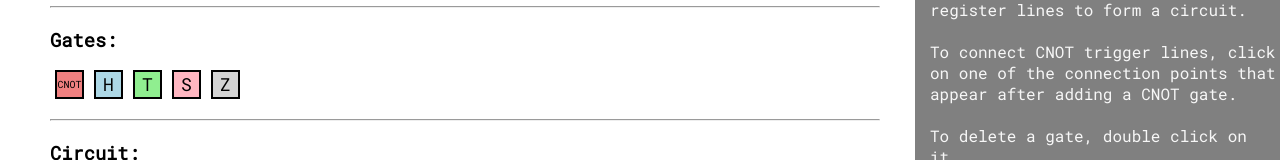
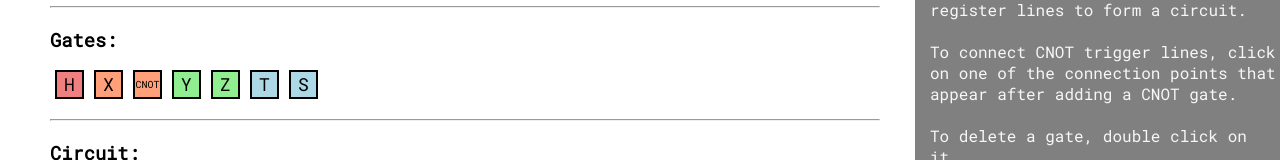
Before and after one commit to nrankin18/Quantum, a React (Create React App) app: page / in a window 1280 px wide. Shown: the part 146-306 px from the top of the page. Built offline with nearby package versions, Linux system fonts and the light colour scheme.

Commit message:
X Y gates

```diff
--- a/src/Gate.jsx
+++ b/src/Gate.jsx
@@ -196,6 +196,56 @@ class Gate extends Component {
             </span>
           </div>
         );
+      case "x":
+        return (
+          <div
+            className={
+              this.props.onDelete
+                ? "gate x noselect deletable"
+                : "gate x noselect"
+            }
+            {...this.props}
+            ref={this.props.innerRef}
+            onDoubleClick={(e) => {
+              if (this.props.onDelete)
+                this.props.onDelete(this.props.qubit, this.props.index, false);
+            }}
+          >
+            X
+            <span
+              className={
+                this.props.options.showGateMatrix ? "gate-tooltip" : "hidden"
+              }
+            >
+              <BlockMath math="\begin{bmatrix}0&1\\ 1&0\end{bmatrix}" />
+            </span>
+          </div>
+        );
+      case "y":
+        return (
+          <div
+            className={
+              this.props.onDelete
+                ? "gate y noselect deletable"
+                : "gate y noselect"
+            }
+            {...this.props}
+            ref={this.props.innerRef}
+            onDoubleClick={(e) => {
+              if (this.props.onDelete)
+                this.props.onDelete(this.props.qubit, this.props.index, false);
+            }}
+          >
+            Y
+            <span
+              className={
+                this.props.options.showGateMatrix ? "gate-tooltip" : "hidden"
+              }
+            >
+              <BlockMath math="\begin{bmatrix}0&-i\\ i&0\end{bmatrix}" />
+            </span>
+          </div>
+        );
       case "trigopt":
         return (
           <div
--- a/src/GateMenu.jsx
+++ b/src/GateMenu.jsx
@@ -14,7 +14,37 @@ class GateMenu extends Component {
             return (
               <div {...provided.droppableProps} ref={provided.innerRef}>
                 <span className="gate-wrapper">
-                  <Draggable key={1} draggableId={"cnot"} index={0}>
+                  <Draggable key={1} draggableId={"h"} index={0}>
+                    {(provided) => {
+                      return (
+                        <Gate
+                          {...provided.draggableProps}
+                          {...provided.dragHandleProps}
+                          innerRef={provided.innerRef}
+                          type="h"
+                          options={this.props.options}
+                        />
+                      );
+                    }}
+                  </Draggable>
+                </span>
+                <span className="gate-wrapper">
+                  <Draggable key={2} draggableId={"x"} index={0}>
+                    {(provided) => {
+                      return (
+                        <Gate
+                          {...provided.draggableProps}
+                          {...provided.dragHandleProps}
+                          innerRef={provided.innerRef}
+                          type="x"
+                          options={this.props.options}
+                        />
+                      );
+                    }}
+                  </Draggable>
+                </span>
+                <span className="gate-wrapper">
+                  <Draggable key={3} draggableId={"cnot"} index={0}>
                     {(provided) => {
                       return (
                         <Gate
@@ -29,44 +59,14 @@ class GateMenu extends Component {
                   </Draggable>
                 </span>
                 <span className="gate-wrapper">
-                  <Draggable key={2} draggableId={"h"} index={0}>
+                  <Draggable key={4} draggableId={"y"} index={0}>
                     {(provided) => {
                       return (
                         <Gate
                           {...provided.draggableProps}
                           {...provided.dragHandleProps}
                           innerRef={provided.innerRef}
-                          type="h"
-                          options={this.props.options}
-                        />
-                      );
-                    }}
-                  </Draggable>
-                </span>
-                <span className="gate-wrapper">
-                  <Draggable key={3} draggableId={"t"} index={0}>
-                    {(provided) => {
-                      return (
-                        <Gate
-                          {...provided.draggableProps}
-                          {...provided.dragHandleProps}
-                          innerRef={provided.innerRef}
-                          type="t"
-                          options={this.props.options}
-                        />
-                      );
-                    }}
-                  </Draggable>
-                </span>
-                <span className="gate-wrapper">
-                  <Draggable key={4} draggableId={"s"} index={0}>
-                    {(provided) => {
-                      return (
-                        <Gate
-                          {...provided.draggableProps}
-                          {...provided.dragHandleProps}
-                          innerRef={provided.innerRef}
-                          type="s"
+                          type="y"
                           options={this.props.options}
                         />
                       );
@@ -88,6 +88,36 @@ class GateMenu extends Component {
                     }}
                   </Draggable>
                 </span>
+                <span className="gate-wrapper">
+                  <Draggable key={6} draggableId={"t"} index={0}>
+                    {(provided) => {
+                      return (
+                        <Gate
+                          {...provided.draggableProps}
+                          {...provided.dragHandleProps}
+                          innerRef={provided.innerRef}
+                          type="t"
+                          options={this.props.options}
+                        />
+                      );
+                    }}
+                  </Draggable>
+                </span>
+                <span className="gate-wrapper">
+                  <Draggable key={7} draggableId={"s"} index={0}>
+                    {(provided) => {
+                      return (
+                        <Gate
+                          {...provided.draggableProps}
+                          {...provided.dragHandleProps}
+                          innerRef={provided.innerRef}
+                          type="s"
+                          options={this.props.options}
+                        />
+                      );
+                    }}
+                  </Draggable>
+                </span>
               </div>
             );
           }}
--- a/src/Measure.jsx
+++ b/src/Measure.jsx
@@ -31,7 +31,7 @@ class Measure extends Component {
     return math.evaluate("i*(" + a + ")");
   }
 
-  // a = i*a
+  // a = -1*a
   phaseTransitionZ(a) {
     return math.evaluate("-1*(" + a + ")");
   }
@@ -93,6 +93,42 @@ class Measure extends Component {
         const index = l + k * Math.pow(2, N - j) + Math.pow(2, N - j - 1);
         const change = this.phaseTransitionZ(tmpStateVector[index]);
         tmpStateVector[index] = change;
+      }
+    }
+    return tmpStateVector;
+  }
+
+  // Function called when X gate encountered
+  evalXGate(j, tmpStateVector) {
+    const N = this.props.circuit.length;
+    for (var k = 0; k < Math.pow(2, j); k++) {
+      for (var l = 0; l < Math.pow(2, N - j - 1); l++) {
+        const index0 = l + k * Math.pow(2, N - j);
+        const index1 = l + k * Math.pow(2, N - j) + Math.pow(2, N - j - 1);
+        const change = this.swap(
+          tmpStateVector[index0],
+          tmpStateVector[index1]
+        );
+        tmpStateVector[index0] = math.evaluate("i*(" + change.a + ")");
+        tmpStateVector[index1] = math.evaluate("-i*(" + change.b + ")");
+      }
+    }
+    return tmpStateVector;
+  }
+
+  // Function called when Y gate encountered
+  evalYGate(j, tmpStateVector) {
+    const N = this.props.circuit.length;
+    for (var k = 0; k < Math.pow(2, j); k++) {
+      for (var l = 0; l < Math.pow(2, N - j - 1); l++) {
+        const index0 = l + k * Math.pow(2, N - j);
+        const index1 = l + k * Math.pow(2, N - j) + Math.pow(2, N - j - 1);
+        const change = this.swap(
+          tmpStateVector[index0],
+          tmpStateVector[index1]
+        );
+        tmpStateVector[index0] = change.a;
+        tmpStateVector[index1] = change.b;
       }
     }
     return tmpStateVector;
@@ -160,6 +196,12 @@ class Measure extends Component {
             break;
           case "z":
             tmpStateVector = this.evalZGate(j, tmpStateVector);
+            break;
+          case "x":
+            tmpStateVector = this.evalXGate(j, tmpStateVector);
+            break;
+          case "y":
+            tmpStateVector = this.evalYGate(j, tmpStateVector);
             break;
           case "trig":
             if (foundCNOT) break;
--- a/src/Qubit.jsx
+++ b/src/Qubit.jsx
@@ -25,6 +25,8 @@ class Qubit extends Component {
             gate === "t" ||
             gate === "s" ||
             gate === "z" ||
+            gate === "x" ||
+            gate === "y" ||
             gate === "trig" ||
             gate === "connect"
           ) {
--- a/src/style.css
+++ b/src/style.css
@@ -119,12 +119,6 @@ body {
   display: inline-block;
 }
 
-.gate.cnot {
-  background-color: lightcoral;
-  font-size: 10px;
-  z-index: 10;
-}
-
 .deletable:hover {
   cursor: crosshair;
 }
@@ -154,27 +148,43 @@ body {
 }
 
 .gate.h {
+  background-color: lightcoral;
+  font-size: 18px;
+}
+
+.gate.x {
+  background-color: lightsalmon;
+  font-size: 18px;
+}
+
+.gate.cnot {
+  background-color: lightsalmon;
+  font-size: 10px;
+  z-index: 10;
+}
+
+.gate.y {
+  background-color: lightgreen;
+  font-size: 18px;
+}
+
+.gate.z {
+  background-color: lightgreen;
+  font-size: 18px;
+}
+
+.gate.t {
   background-color: lightblue;
   font-size: 18px;
 }
 
-.gate.t {
-  background-color: lightgreen;
-  font-size: 18px;
-}
-
 .gate.s {
-  background-color: lightpink;
-  font-size: 18px;
-}
-
-.gate.z {
-  background-color: lightgray;
+  background-color: lightblue;
   font-size: 18px;
 }
 
 .gate.measure {
-  background-color: lightgoldenrodyellow;
+  background-color: lightgray;
   font-size: 18px;
   display: inline-block;
 }
```
